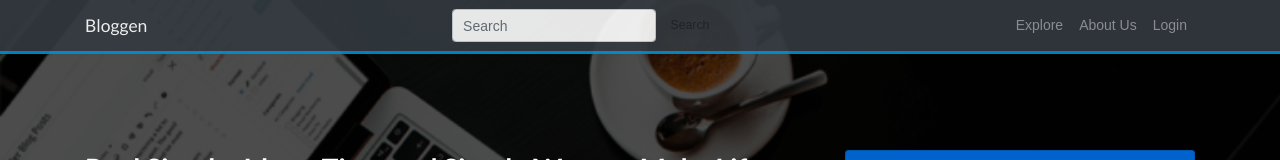
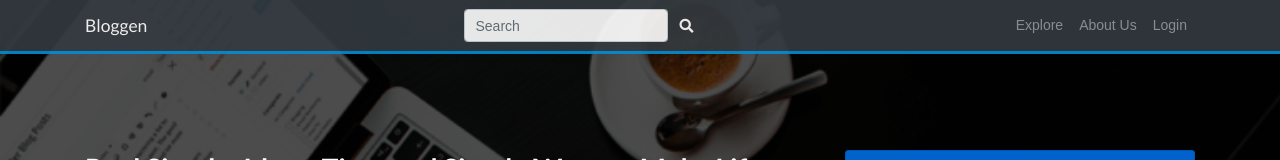
Before and after one commit to SushovanGhosh/Blogen, a React (Create React App) app in the folder Client/: page / in a window 1280 px wide. Shown: the top 160 px of the page. Built offline with nearby package versions, Linux system fonts and the light colour scheme.

Commit message:
search box

```diff
--- a/Client/src/components/Header.js
+++ b/Client/src/components/Header.js
@@ -64,9 +64,10 @@ class Header extends React.Component {
 
     renderSearchBar = () => {
         return(
-            <form class="form-inline ml-auto">
-                <input class="form-control" type="text" placeholder="Search" aria-label="Search" />
-                <button class="btn btn-mdb-color btn-rounded btn-sm my-0 ml-sm-2" type="submit">Search</button>
+            <form class="form-inline my-lg-0 ml-auto">
+                {/* <select name="search"></select> */}
+                <input class="form-control mr-xs-2 search-box input-lg" type="text" placeholder="Search"/>
+                <button class="btn fas fa-search text-white my-2 my-sm-0" type="submit"></button>
             </form>
         )
     }
--- a/Client/src/css/header.css
+++ b/Client/src/css/header.css
@@ -2,3 +2,10 @@
     border-bottom: #008ed6 3px solid;
     opacity: 0.9;
 }
+@media (max-width: 583px){
+    .search-box{
+        width: 50%;
+        max-width: 700px;
+        box-sizing: border-box;
+    }
+}
```
